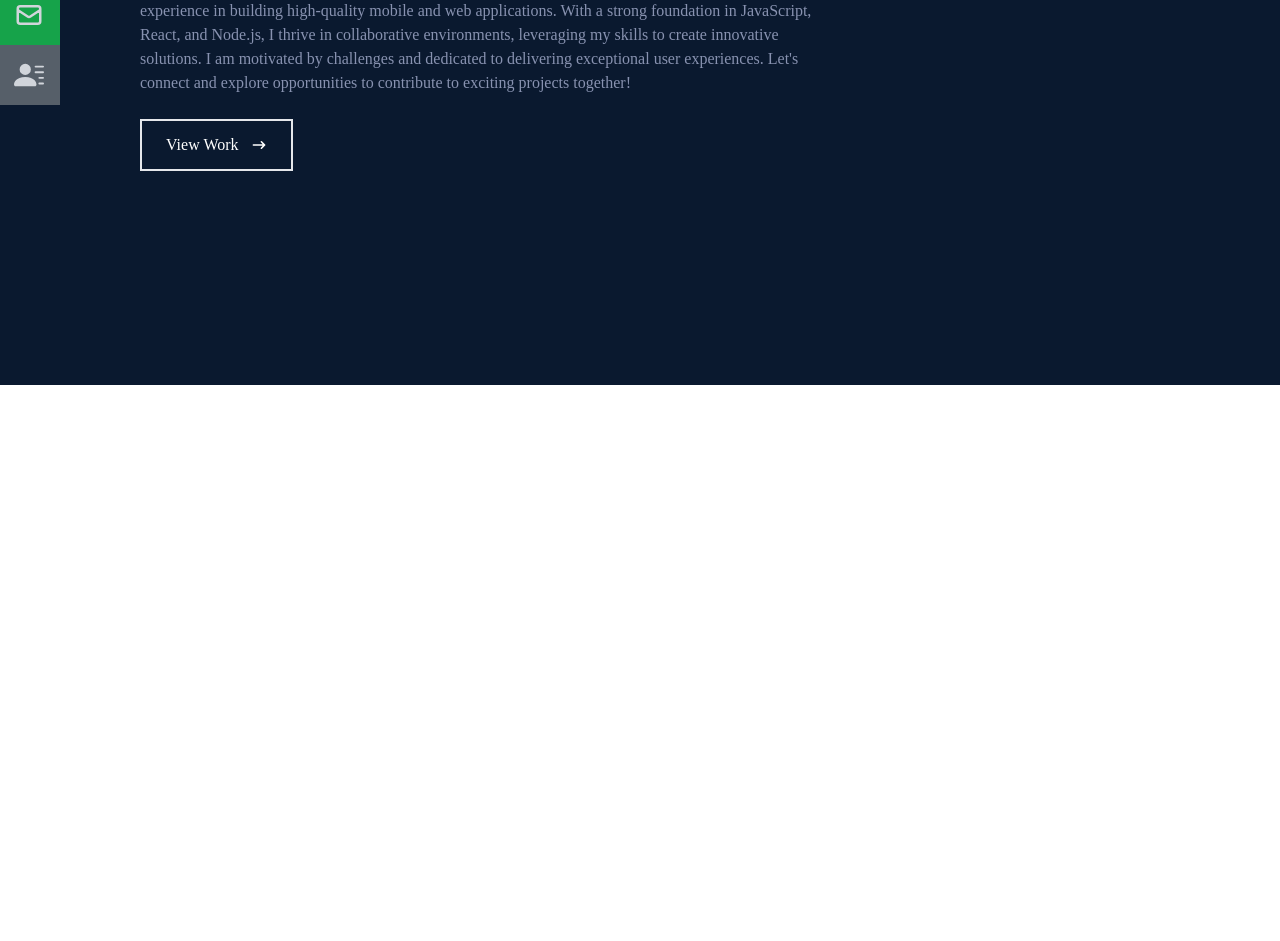
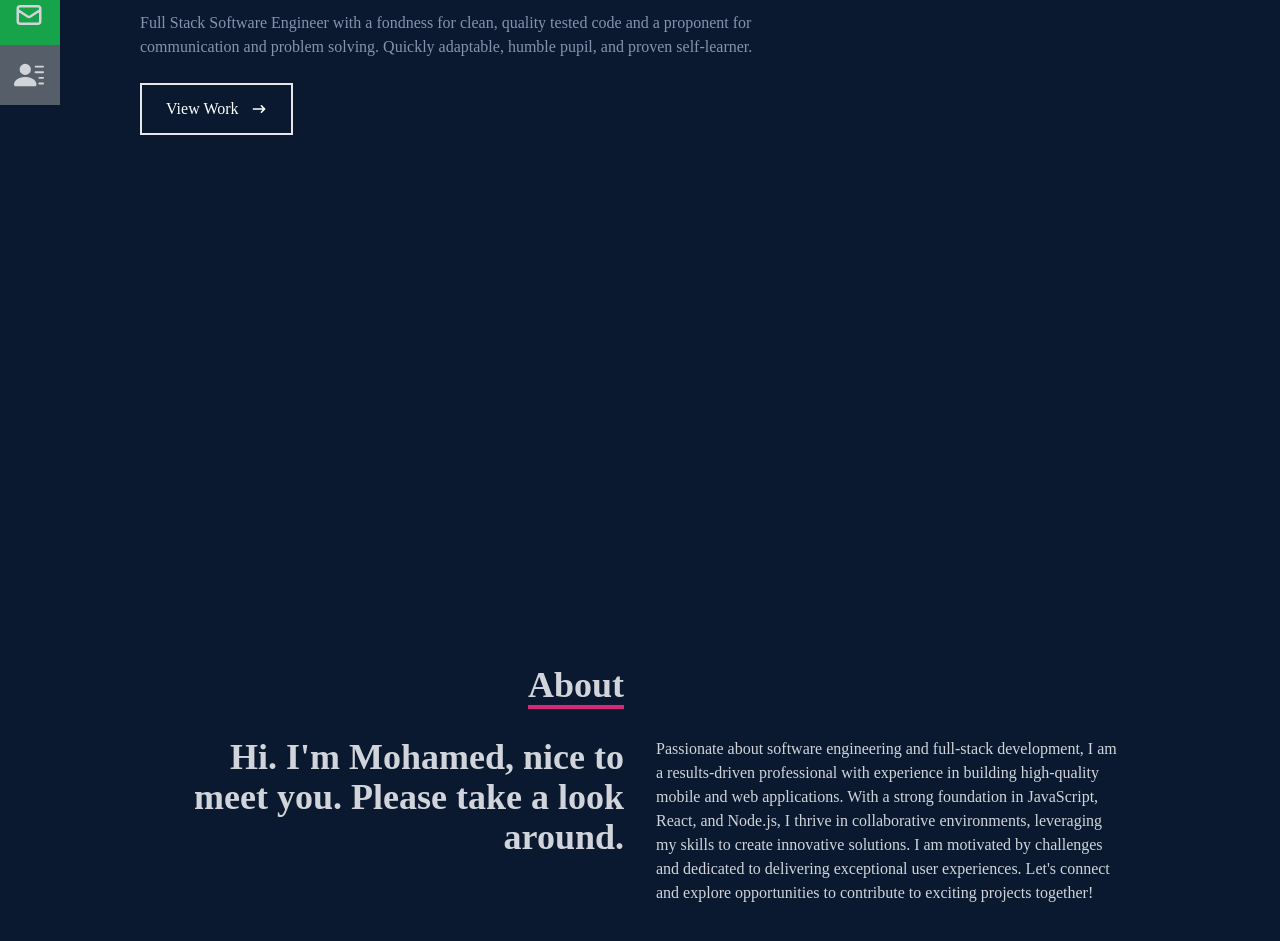
Before and after one commit to taha-amin/my-portfolio, a React (Create React App) app: page / in a window 1280 px wide. Shown: the part 415-1356 px from the top of the page. Before the commit the page ends 800 px from the top, so only its background shows below. Built offline with nearby package versions, Linux system fonts and the light colour scheme.

Commit message:
created About component and added to app.js. Edited text in p tag for home component

```diff
--- a/src/App.js
+++ b/src/App.js
@@ -1,11 +1,13 @@
 import Home from "./Components/Home";
 import Navbar from "./Components/Navbar";
+import About from "./Components/About";
 
 function App() {
   return (
     <div>
       <Navbar />
       <Home />
+      <About />
     </div>
   );
 }
--- /dev/null
+++ b/src/Components/About.jsx
@@ -0,0 +1,37 @@
+import React from "react";
+
+const About = () => {
+  return (
+    <div name="About" className="w-full h-screen bg-[#0a192f] text-gray-300">
+      <div className="flex flex-col justify-center items-center w-full h-full">
+        <div className="max-w-[1000px] w-full grid grid-cols-2 gap-8">
+          <div className="sm:text-right pb-8 pl-4">
+            <p className="text-4xl font-bold inline border-b-4 border-pink-600">
+              About
+            </p>
+          </div>
+          <div></div>
+        </div>
+        <div className="max-w-[1000px] w-full grid sm:grid-cols-2 gap-8 px-4">
+          <div className="sm:text-right text-4xl font-bold ">
+            <p>Hi. I'm Mohamed, nice to meet you. Please take a look around.</p>
+          </div>
+          <div>
+            <p>
+              Passionate about software engineering and full-stack development,
+              I am a results-driven professional with experience in building
+              high-quality mobile and web applications. With a strong foundation
+              in JavaScript, React, and Node.js, I thrive in collaborative
+              environments, leveraging my skills to create innovative solutions.
+              I am motivated by challenges and dedicated to delivering
+              exceptional user experiences. Let's connect and explore
+              opportunities to contribute to exciting projects together!
+            </p>
+          </div>
+        </div>
+      </div>
+    </div>
+  );
+};
+
+export default About;
--- a/src/Components/Home.jsx
+++ b/src/Components/Home.jsx
@@ -14,14 +14,9 @@ const Home = () => {
           I'm a Software Engineer
         </h2>
         <p className="text-[#8892b0] py-4 max-w-[700px]">
-          Passionate about software engineering and full-stack development, I am
-          a results-driven professional with experience in building high-quality
-          mobile and web applications. With a strong foundation in JavaScript,
-          React, and Node.js, I thrive in collaborative environments, leveraging
-          my skills to create innovative solutions. I am motivated by challenges
-          and dedicated to delivering exceptional user experiences. Let's
-          connect and explore opportunities to contribute to exciting projects
-          together!
+          Full Stack Software Engineer with a fondness for clean, quality tested
+          code and a proponent for communication and problem solving. Quickly
+          adaptable, humble pupil, and proven self-learner.
         </p>
         <div>
           <button className="text-white group border-2 px-6 py-3 my-2 flex items-center hover:bg-pink-600 hover:border-pink-600">
```
